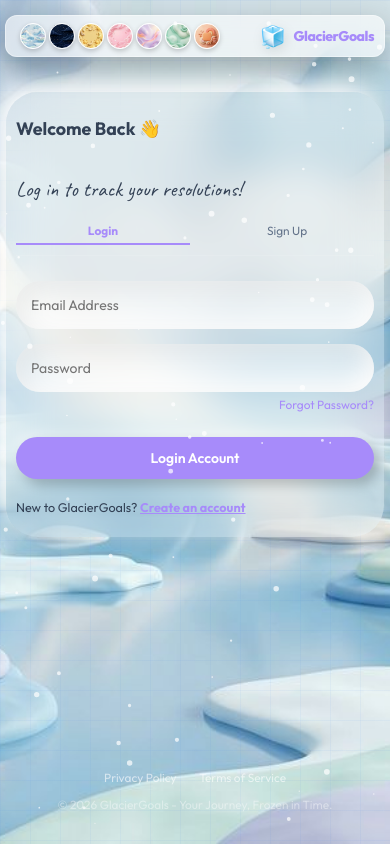
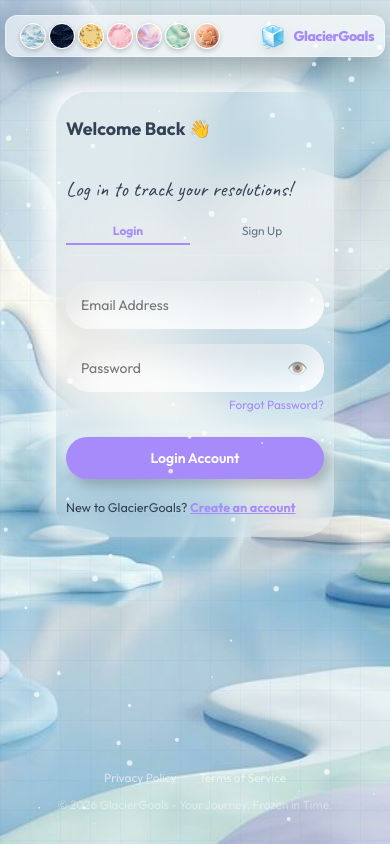
Before and after one commit to keerthana-hk/GlacierGoals, a Python web app: template templates/login.html in a window 390 px wide. Run offline with Jinja, Linux system fonts and the light colour scheme; the template is opened without the code that fills it, so the values that code supplies are empty; some libraries are stand-ins or nearby versions.

Commit message:
Critical Fix: Resolved mobile browser login friction by adding password visibility and improved credential normalization

```diff
--- a/templates/login.html
+++ b/templates/login.html
@@ -12,8 +12,18 @@
     </div>
 
     <form method="POST" action="{{ url_for('login') }}">
-        <input type="email" name="email" class="clay-input" placeholder="Email Address" required style="margin-bottom: 15px;">
-        <input type="password" name="password" class="clay-input" placeholder="Password" required style="margin-bottom: 5px;">
+        <div style="position: relative; margin-bottom: 15px;">
+            <input type="email" name="email" class="clay-input" placeholder="Email Address" required
+                style="width: 100%; box-sizing: border-box;"
+                autocomplete="email" autocapitalize="none" spellcheck="false">
+        </div>
+
+        <div style="position: relative; margin-bottom: 5px;">
+            <input type="password" id="login-password" name="password" class="clay-input" placeholder="Password" required
+                style="width: 100%; box-sizing: border-box; padding-right: 40px;"
+                autocomplete="current-password">
+            <button type="button" onclick="togglePass()" style="position: absolute; right: 10px; top: 50%; transform: translateY(-50%); background: none; border: none; cursor: pointer; font-size: 1.2rem; opacity: 0.6;">👁️</button>
+        </div>
 
         <div style="text-align: right; margin-bottom: 15px;">
             <a href="{{ url_for('forgot_password') }}" style="font-size: 0.85rem; color: var(--primary); text-decoration: none;">Forgot Password?</a>
@@ -22,6 +32,13 @@
         <button type="submit" class="clay-button primary" style="width: 100%; margin-top: 10px;">Login Account</button>
     </form>
 
+    <script>
+    function togglePass() {
+        const p = document.getElementById('login-password');
+        p.type = p.type === 'password' ? 'text' : 'password';
+    }
+    </script>
+
     <p style="margin-top: 20px; font-size: 0.9rem;">
         New to GlacierGoals? <a href="{{ url_for('register') }}" style="color: var(--primary); font-weight: bold;">Create an account</a>
     </p>
```
Also changed, not shown: app.py (+14 -4 lines).
